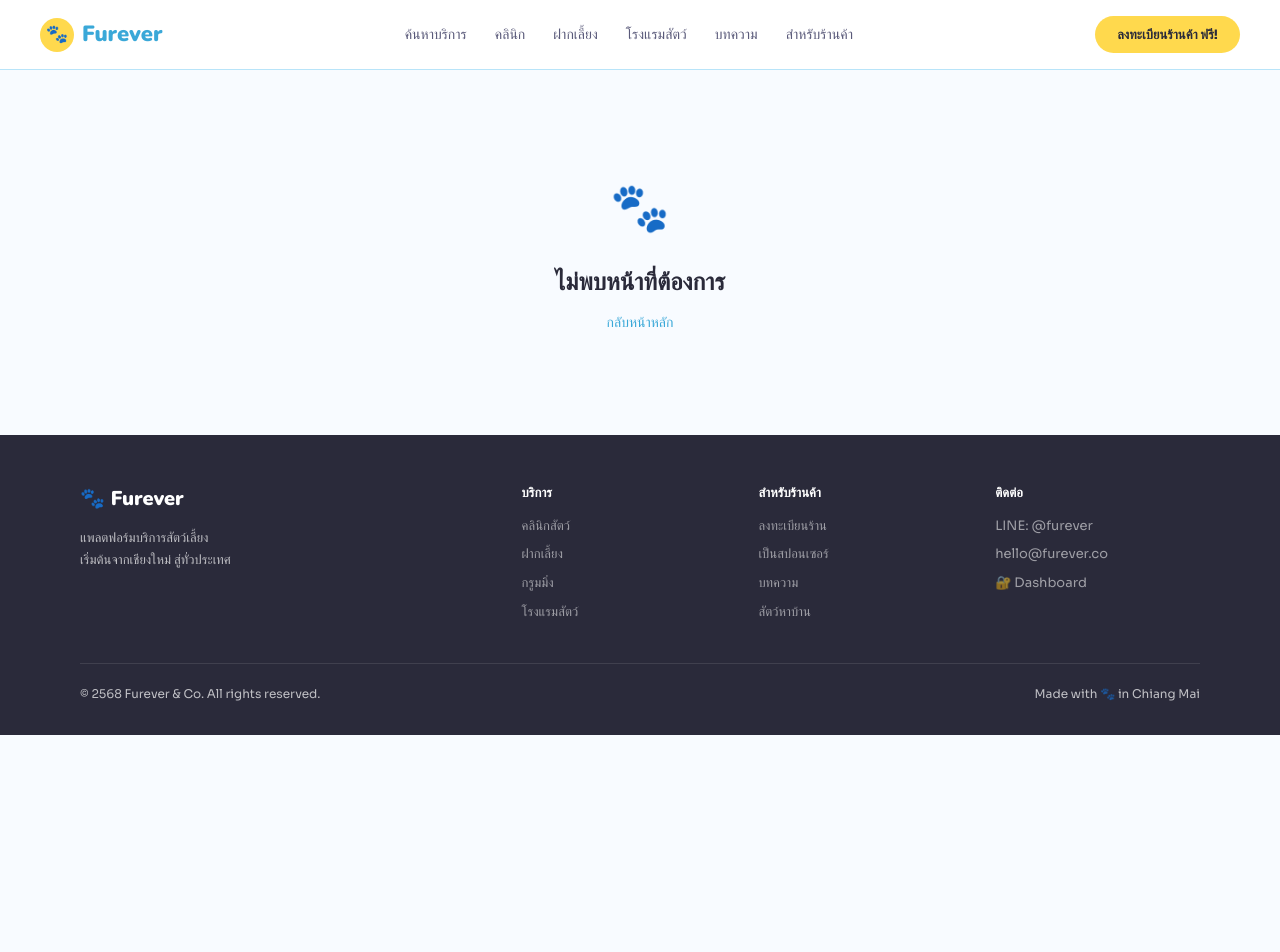
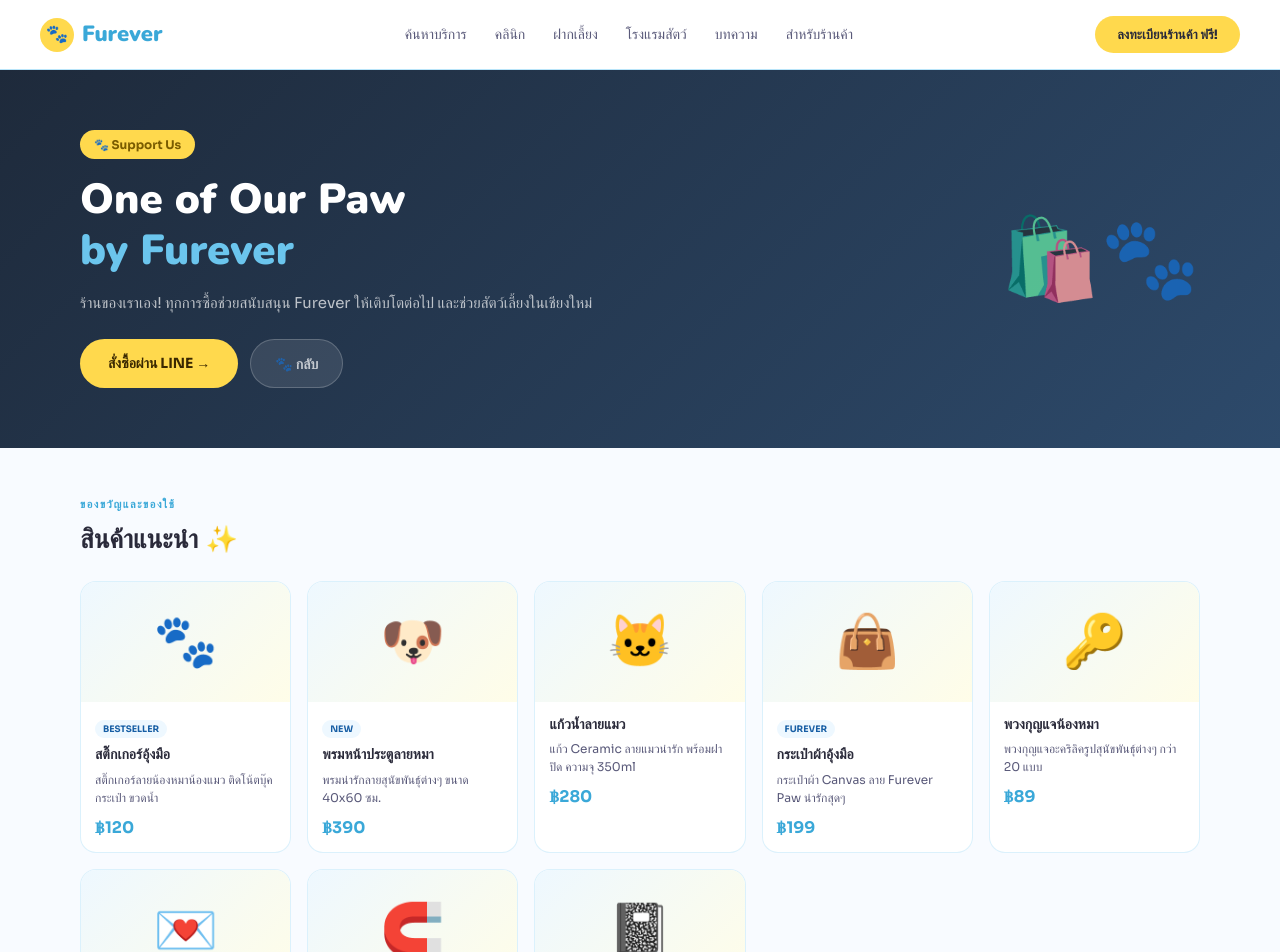
Before and after one commit to Neomedica/Animal-service, a React (Create React App) app: page /paw-store in a window 1280 px wide. Shown: the top 952 px of the page. Before the commit the page ends 800 px from the top, so only its background shows below. Built offline with nearby package versions, Linux system fonts and the light colour scheme; no server answers.

Commit message:
add paw store page and route

```diff
--- a/src/App.jsx
+++ b/src/App.jsx
@@ -11,6 +11,7 @@
 import AdoptionPage from './pages/AdoptionPage';
 import SponsorPage from './pages/SponsorPage';
 import AdminPage from './pages/AdminPage';
+import PawStorePage from './pages/PawStorePage';
 
 function NotFound() {
   return (
@@ -34,6 +35,7 @@
         <Route path="/blog" element={<BlogPage />} />
         <Route path="/adopt" element={<AdoptionPage />} />
         <Route path="/sponsor" element={<SponsorPage />} />
+        <Route path="/paw-store" element={<PawStorePage />} />
         <Route path="/admin" element={<AdminPage />} />
         <Route path="*" element={<NotFound />} />
       </Routes>
--- /dev/null
+++ b/src/pages/PawStorePage.jsx
@@ -0,0 +1,89 @@
+import React from "react";
+import { useNavigate } from "react-router-dom";
+import styles from "./PawStorePage.module.css";
+
+const PRODUCTS = [
+  { id:1, name:"สติ๊กเกอร์อุ้งมือ", desc:"สติ๊กเกอร์ลายน้องหมาน้องแมว ติดโน้ตบุ๊ค กระเป๋า ขวดน้ำ", emoji:"🐾", price:"฿120", tag:"Bestseller" },
+  { id:2, name:"พรมหน้าประตูลายหมา", desc:"พรมน่ารักลายสุนัขพันธุ์ต่างๆ ขนาด 40x60 ซม.", emoji:"🐶", price:"฿390", tag:"New" },
+  { id:3, name:"แก้วน้ำลายแมว", desc:"แก้ว Ceramic ลายแมวน่ารัก พร้อมฝาปิด ความจุ 350ml", emoji:"🐱", price:"฿280", tag:"" },
+  { id:4, name:"กระเป๋าผ้าอุ้งมือ", desc:"กระเป๋าผ้า Canvas ลาย Furever Paw น่ารักสุดๆ", emoji:"👜", price:"฿199", tag:"Furever" },
+  { id:5, name:"พวงกุญแจน้องหมา", desc:"พวงกุญแจอะคริลิครูปสุนัขพันธุ์ต่างๆ กว่า 20 แบบ", emoji:"🔑", price:"฿89", tag:"" },
+  { id:6, name:"โปสการ์ดสัตว์เลี้ยง", desc:"โปสการ์ดลายน่ารัก เซ็ต 6 ใบ เหมาะสำหรับของขวัญ", emoji:"💌", price:"฿149", tag:"Gift" },
+  { id:7, name:"แม่เหล็กติดตู้เย็น", desc:"แม่เหล็กลายสัตว์เลี้ยง เซ็ต 4 ชิ้น", emoji:"🧲", price:"฿99", tag:"" },
+  { id:8, name:"สมุดโน้ตลายแมว", desc:"สมุดโน้ต A5 ปกแข็ง ลายแมวน่ารัก 120 หน้า", emoji:"📓", price:"฿175", tag:"" },
+];
+
+const QUIRKY = [
+  { id:9, name:"ที่คั่นหนังสือรูปหาง", desc:"ที่คั่นหนังสืออะคริลิครูปหางแมว ยาว 15 ซม.", emoji:"😺", price:"฿69", tag:"Unique" },
+  { id:10, name:"ถุงมือแมว", desc:"ถุงมือถักลายอุ้งเท้าแมว อบอุ่นและน่ารัก", emoji:"🧤", price:"฿220", tag:"Quirky" },
+  { id:11, name:"หมวกหูแมว", desc:"หมวกไหมพรมมีหูแมว สำหรับทั้งคนและน้องหมา", emoji:"🎩", price:"฿299", tag:"Quirky" },
+  { id:12, name:"เคสโทรศัพท์ลายสัตว์", desc:"เคสใส/ดำลายน้องหมาน้องแมว รองรับ iPhone/Samsung", emoji:"📱", price:"฿259", tag:"New" },
+];
+
+export default function PawStorePage() {
+  const navigate = useNavigate();
+  return (
+    <main className={styles.page}>
+      <div className={styles.heroBanner}>
+        <div className={styles.heroContent}>
+          <div className={styles.supportBadge}>🐾 Support Us</div>
+          <h1 className={styles.heroTitle}>One of Our Paw<br/><span>by Furever</span></h1>
+          <p className={styles.heroDesc}>ร้านของเราเอง! ทุกการซื้อช่วยสนับสนุน Furever ให้เติบโตต่อไป และช่วยสัตว์เลี้ยงในเชียงใหม่</p>
+          <div className={styles.heroBtns}>
+            <a href="https://line.me" target="_blank" rel="noreferrer" className={styles.btnOrder}>สั่งซื้อผ่าน LINE →</a>
+            <button className={styles.btnBack} onClick={()=>navigate(-1)}>🐾 กลับ</button>
+          </div>
+        </div>
+        <div className={styles.heroEmoji}>🛍️🐾</div>
+      </div>
+
+      <div className="container">
+        <div className={styles.section}>
+          <div className={styles.sectionLabel}>ของขวัญและของใช้</div>
+          <h2 className={styles.sectionTitle}>สินค้าแนะนำ ✨</h2>
+          <div className={styles.grid}>
+            {PRODUCTS.map(p=>(
+              <div key={p.id} className={styles.card}>
+                <div className={styles.cardImg}>{p.emoji}</div>
+                <div className={styles.cardBody}>
+                  {p.tag&&<span className={styles.tag}>{p.tag}</span>}
+                  <div className={styles.cardName}>{p.name}</div>
+                  <div className={styles.cardDesc}>{p.desc}</div>
+                  <div className={styles.cardPrice}>{p.price}</div>
+                </div>
+              </div>
+            ))}
+          </div>
+        </div>
+
+        <div className={styles.section}>
+          <div className={styles.sectionLabel}>กุ๊กกิ๊ก สารพัด</div>
+          <h2 className={styles.sectionTitle}>ของสุดยูนีค 🎉</h2>
+          <p className={styles.sectionSub}>ของที่หาไม่ได้ที่ไหน เฉพาะที่ Furever เท่านั้น!</p>
+          <div className={styles.grid}>
+            {QUIRKY.map(p=>(
+              <div key={p.id} className={styles.card}>
+                <div className={styles.cardImg}>{p.emoji}</div>
+                <div className={styles.cardBody}>
+                  {p.tag&&<span className={`${styles.tag} ${styles.tagQuirky}`}>{p.tag}</span>}
+                  <div className={styles.cardName}>{p.name}</div>
+                  <div className={styles.cardDesc}>{p.desc}</div>
+                  <div className={styles.cardPrice}>{p.price}</div>
+                </div>
+              </div>
+            ))}
+          </div>
+        </div>
+
+        <div className={styles.ctaBanner}>
+          <div className={styles.ctaEmoji}>🐾</div>
+          <div>
+            <div className={styles.ctaTitle}>สั่งซื้อง่ายๆ ผ่าน LINE</div>
+            <div className={styles.ctaDesc}>ส่งรูปสินค้าที่ต้องการมาที่ LINE @furever แล้วเราจะดูแลทุกอย่างให้</div>
+          </div>
+          <a href="https://line.me" target="_blank" rel="noreferrer" className={styles.btnOrder}>LINE: @furever →</a>
+        </div>
+      </div>
+    </main>
+  );
+}
--- /dev/null
+++ b/src/pages/PawStorePage.module.css
@@ -0,0 +1,31 @@
+.page{padding:0 0 80px;}
+.heroBanner{background:linear-gradient(135deg,#1E2A3B,#2D4A6B);padding:60px 0;display:flex;align-items:center;justify-content:space-between;padding:60px 80px;margin-bottom:48px;}
+.heroContent{max-width:560px;}
+.supportBadge{display:inline-block;background:#FFD94D;color:#7A5C00;font-size:12px;font-weight:800;padding:5px 14px;border-radius:50px;margin-bottom:16px;}
+.heroTitle{font-family:var(--font-display);font-size:42px;font-weight:900;color:white;line-height:1.2;margin-bottom:14px;}
+.heroTitle span{color:#6BC5ED;}
+.heroDesc{font-size:15px;color:rgba(255,255,255,0.7);line-height:1.7;margin-bottom:24px;}
+.heroBtns{display:flex;gap:12px;flex-wrap:wrap;}
+.heroEmoji{font-size:80px;opacity:0.8;}
+.btnOrder{background:#FFD94D;color:#3A2800;border:none;border-radius:50px;padding:13px 28px;font-size:14px;font-weight:800;cursor:pointer;text-decoration:none;font-family:var(--font-body);transition:all .2s;}
+.btnOrder:hover{opacity:0.9;transform:translateY(-1px);}
+.btnBack{background:rgba(255,255,255,0.1);color:rgba(255,255,255,0.7);border:1px solid rgba(255,255,255,0.2);border-radius:50px;padding:13px 24px;font-size:14px;font-weight:600;cursor:pointer;font-family:var(--font-body);}
+.section{margin-bottom:48px;}
+.sectionLabel{font-size:11px;font-weight:700;text-transform:uppercase;letter-spacing:1.5px;color:var(--blue-deep);margin-bottom:6px;}
+.sectionTitle{font-family:var(--font-display);font-size:26px;font-weight:900;color:var(--text-dark);margin-bottom:6px;}
+.sectionSub{font-size:14px;color:var(--text-mid);margin-bottom:24px;}
+.grid{display:grid;grid-template-columns:repeat(auto-fill,minmax(200px,1fr));gap:16px;margin-top:20px;}
+.card{background:white;border-radius:16px;border:1.5px solid rgba(184,228,249,0.5);overflow:hidden;transition:all .2s;cursor:pointer;}
+.card:hover{transform:translateY(-3px);border-color:var(--blue-dark);}
+.cardImg{height:120px;display:flex;align-items:center;justify-content:center;font-size:52px;background:linear-gradient(135deg,#EEF8FF,#FFFDE8);}
+.cardBody{padding:12px 14px;}
+.tag{display:inline-block;background:#EEF8FF;color:#185FA5;font-size:9px;font-weight:800;padding:2px 8px;border-radius:50px;text-transform:uppercase;margin-bottom:6px;}
+.tagQuirky{background:#F0E8FF;color:#5B3FA0;}
+.cardName{font-family:var(--font-display);font-size:14px;font-weight:800;color:var(--text-dark);margin-bottom:4px;}
+.cardDesc{font-size:12px;color:var(--text-mid);line-height:1.5;margin-bottom:8px;}
+.cardPrice{font-size:16px;font-weight:800;color:var(--blue-deep);}
+.ctaBanner{background:linear-gradient(135deg,#1E2A3B,#2D4A6B);border-radius:20px;padding:32px;display:flex;align-items:center;gap:24px;margin-top:24px;}
+.ctaEmoji{font-size:48px;flex-shrink:0;}
+.ctaTitle{font-family:var(--font-display);font-size:20px;font-weight:900;color:white;margin-bottom:6px;}
+.ctaDesc{font-size:13px;color:rgba(255,255,255,0.7);line-height:1.6;}
+@media(max-width:768px){.heroBanner{flex-direction:column;padding:40px 20px;text-align:center;}.heroEmoji{display:none;}.ctaBanner{flex-direction:column;text-align:center;}}
```
